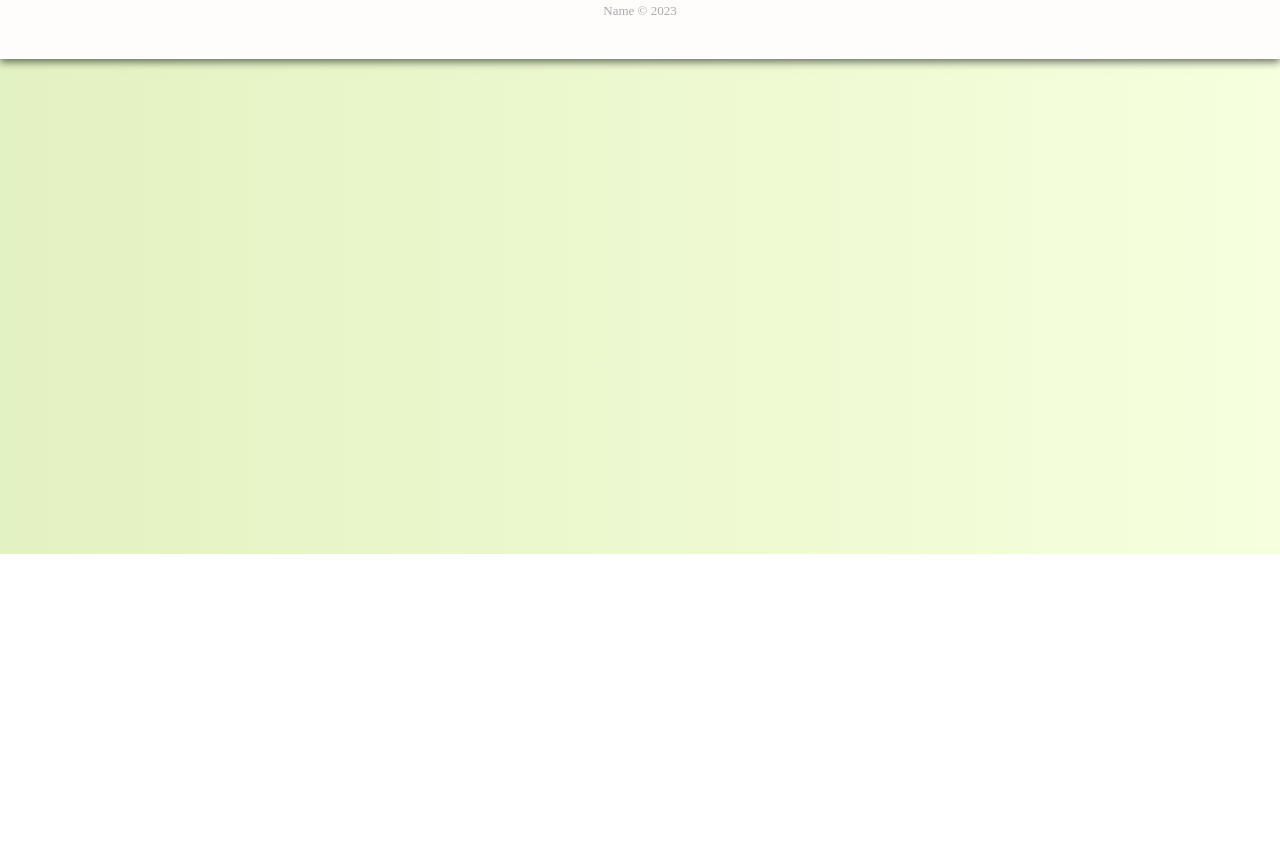
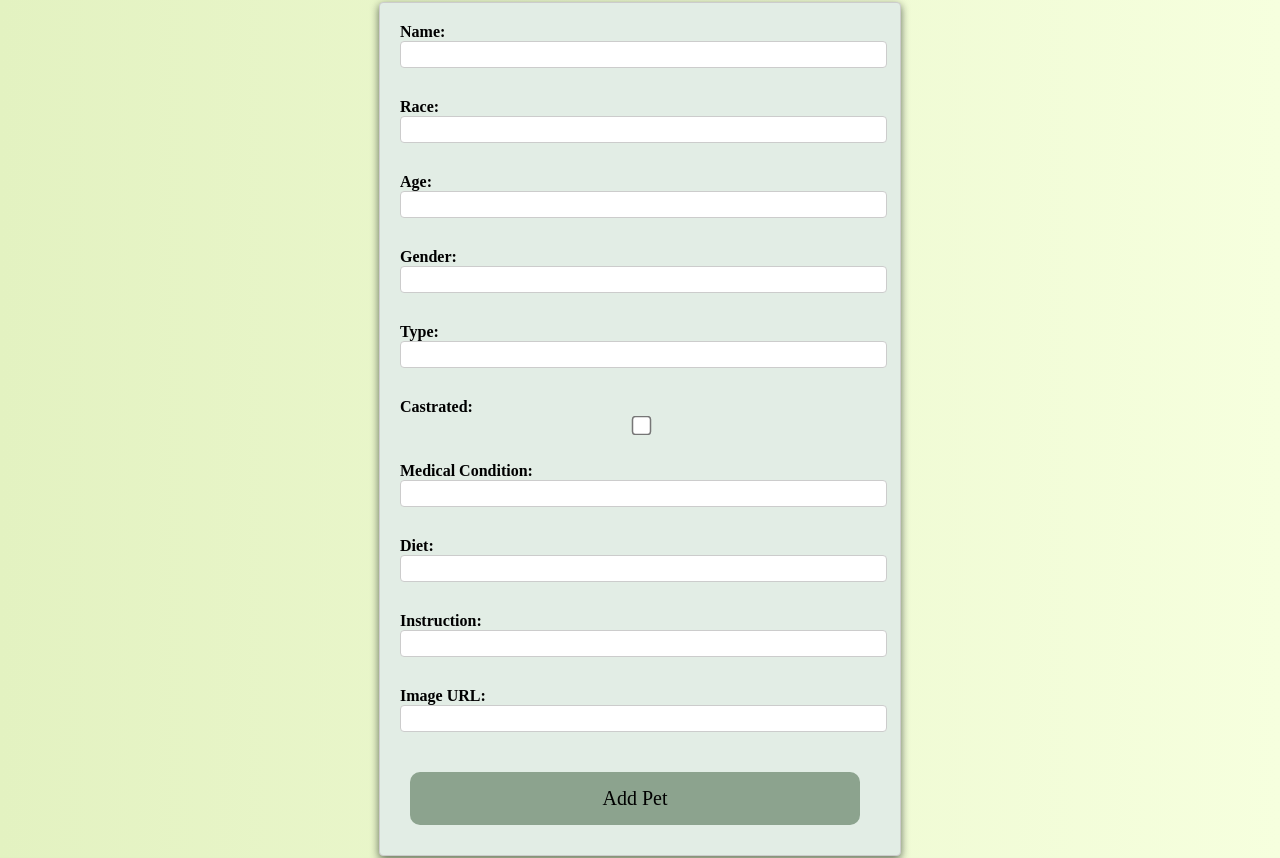
Before and after one commit to natko22/pet-project-frontend, a React (Create React App) app: page /addPet in a window 1280 px wide. Shown: the part 246-1104 px from the top of the page. Before the commit the page ends 800 px from the top, so only its background shows below. Built offline with nearby package versions, Linux system fonts and the light colour scheme.

Commit message:
add new pet page and some css

```diff
--- a/src/App.css
+++ b/src/App.css
@@ -414,41 +414,39 @@ textarea {
   background-color: #3a4d3c;
 }
 
-
 /* profilepage */
 
-.profileImg{
+.profileImg {
   border-radius: 50%;
   width: 100px;
 }
-.profilepage{
+.profilepage {
   display: flex;
   flex-direction: column;
   align-items: center;
   padding: 20px 100px;
-
 }
-.coloredHeart{
+.coloredHeart {
   width: 30px;
   filter: grayscale(0%);
 }
 
-.blackHeart{
+.blackHeart {
   width: 30px;
   filter: grayscale(100%);
 }
 
-.aboutme-box{
+.aboutme-box {
   display: flex;
   flex-direction: column;
   align-items: center;
 }
 
-.commenterImg{
+.commenterImg {
   width: 40px;
 }
 
-.each-review-box{
+.each-review-box {
   display: flex;
   justify-content: center;
   align-items: center;
@@ -457,7 +455,7 @@ textarea {
   box-sizing: border-box;
 }
 
-.review-box{
+.review-box {
   display: flex;
   background-color: #fffcfc;
   width: 800px;
@@ -466,31 +464,31 @@ textarea {
   border-radius: 5px;
   box-shadow: 0 3px 8px rgba(4, 15, 10, 0.601);
 }
-.review-box-h2{
+.review-box-h2 {
   text-align: center;
 }
 
-.each-review-box{
+.each-review-box {
   background-color: #e2ede5;
   padding: 20px;
   margin: 10px;
   box-shadow: 0 3px 8px rgba(4, 15, 10, 0.601);
 }
 
-.each-review-box p{
-  margin:10px;
+.each-review-box p {
+  margin: 10px;
 }
-.each-review-box h3{
-  margin:2px;
+.each-review-box h3 {
+  margin: 2px;
 }
 
-.pet-img{
+.pet-img {
   width: 40px;
   margin-bottom: 10px;
   border-radius: 50%;
 }
 
-.each-pet-box{
+.each-pet-box {
   display: flex;
   justify-content: center;
   align-items: center;
@@ -498,7 +496,7 @@ textarea {
   width: 180px;
 }
 
-.pet-box{
+.pet-box {
   display: flex;
   background-color: #fffcfc;
   width: 800px;
@@ -507,11 +505,11 @@ textarea {
   border-radius: 5px;
   box-shadow: 0 3px 8px rgba(4, 15, 10, 0.601);
 }
-.pet-box-h2{
+.pet-box-h2 {
   text-align: center;
 }
 
-.each-pet-box{
+.each-pet-box {
   box-sizing: border-box;
   background-color: #e2ede5;
   padding: 20px;
@@ -519,16 +517,15 @@ textarea {
   box-shadow: 0 3px 8px rgba(4, 15, 10, 0.601);
 }
 
-
-.each-pet-box h3{
-margin: 5px;
+.each-pet-box h3 {
+  margin: 5px;
 }
 
-.pet-link{
+.pet-link {
   text-decoration: none;
   color: #000000;
 }
-.contact-box a{
+.contact-box a {
   width: 100%;
   padding: 15px;
   margin: 20px;
@@ -542,26 +539,75 @@ margin: 5px;
   text-align: center;
   text-decoration: none;
 }
-.contact-box{
+.contact-box {
   margin: 50px 0;
   width: 840px;
   display: flex;
   justify-content: space-evenly;
 }
-.contact-btns{
+.contact-btns {
   display: flex;
   flex-direction: column;
   align-items: center;
   justify-content: space-evenly;
 }
 
-.contact-box div{
+.contact-box div {
   display: flex;
   align-items: center;
 }
 
-.calender{
+.calender {
   background-color: #ccc;
   width: 500px;
   height: 500px;
 }
+
+/* add new pet */
+
+.add-new-pet {
+  display: flex;
+  flex-direction: column;
+  align-items: center;
+  background-color: #e2ede5;
+  max-width: 500px;
+  margin: 100px auto;
+  padding: 20px;
+  border-radius: 5px;
+  box-shadow: 0 3px 8px rgba(4, 15, 10, 0.601);
+}
+
+.add-new-pet,
+textarea,
+input {
+  width: 100%;
+  padding: 5px;
+  margin-bottom: 10px;
+  border: 1px solid #ccc;
+  border-radius: 4px;
+}
+
+.add-new-pet,
+label {
+  width: 95%;
+  display: block;
+  font-weight: bold;
+  padding: 10px;
+}
+
+.add-new-pet-checkbox {
+  transform: scale(1.5);
+}
+
+.add-new-pet-btn {
+  width: 90%;
+  padding: 15px;
+  margin: 20px;
+  background-color: #8ca38e;
+  color: #000000;
+  font-size: 20px;
+  font-family: "Times New Roman", Times, serif;
+  border: none;
+  border-radius: 10px;
+  cursor: pointer;
+}
--- a/src/App.js
+++ b/src/App.js
@@ -9,6 +9,7 @@ import Navbar from "./components/Navbar";
 import Footer from "./components/Footer";
 import EditProfile from "./components/EditProfile";
 import PetProfilePage from "./pages/PetProfilePage";
+import AddPet from "./pages/AddNewPetPage";
 
 function App() {
   return (
@@ -19,8 +20,9 @@ function App() {
         <Route path="/signup" element={<SignupPage />} />
         <Route path="/login" element={<LoginPage />} />
         <Route path="/profile/:userId" element={<ProfilePage />} />
-        <Route path="/petProfile/:petId" element={<PetProfilePage/>} />
         <Route path="/edit/:userId" element={<EditProfile />} />
+        <Route path="/petProfile/:petId" element={<PetProfilePage />} />
+        <Route path="/addPet" element={<AddPet />} />
       </Routes>
       <Footer />
     </div>
--- /dev/null
+++ b/src/pages/AddNewPetPage.jsx
@@ -0,0 +1,134 @@
+import React, { useState } from "react";
+import axios from "axios";
+
+function AddPet() {
+  const [name, setName] = useState("");
+  const [race, setRace] = useState("");
+  const [age, setAge] = useState("");
+  const [gender, setGender] = useState("");
+  const [type, setType] = useState("");
+  const [castrated, setCastrated] = useState(false);
+  const [medicalCondition, setMedicalCondition] = useState("");
+  const [diet, setDiet] = useState("");
+  const [instruction, setInstruction] = useState("");
+  const [img, setImg] = useState("");
+
+  const handleSubmit = async (e) => {
+    e.preventDefault();
+
+    const newPet = {
+      name,
+      race,
+      age,
+      gender,
+      type,
+      castrated,
+      medicalCondition,
+      diet,
+      instruction,
+      img,
+    };
+
+    try {
+      const response = await axios.post("/api/pets", newPet);
+      console.log(response.data);
+      // navigate to pet profile
+    } catch (error) {
+      console.error(error);
+    }
+  };
+
+  return (
+    <div>
+      <h1>Add a New Pet</h1>
+      <form onSubmit={handleSubmit} className="add-new-pet">
+        <label>
+          Name:
+          <input
+            type="text"
+            value={name}
+            onChange={(e) => setName(e.target.value)}
+          />
+        </label>
+        <label>
+          Race:
+          <input
+            type="text"
+            value={race}
+            onChange={(e) => setRace(e.target.value)}
+          />
+        </label>
+        <label>
+          Age:
+          <input
+            type="number"
+            value={age}
+            onChange={(e) => setAge(e.target.value)}
+          />
+        </label>
+        <label>
+          Gender:
+          <input
+            type="text"
+            value={gender}
+            onChange={(e) => setGender(e.target.value)}
+          />
+        </label>
+        <label>
+          Type:
+          <input
+            type="text"
+            value={type}
+            onChange={(e) => setType(e.target.value)}
+          />
+        </label>
+        <label>
+          Castrated:
+          <input
+            className="add-new-pet-checkbox"
+            type="checkbox"
+            checked={castrated}
+            onChange={(e) => setCastrated(e.target.checked)}
+          />
+        </label>
+        <label>
+          Medical Condition:
+          <input
+            type="text"
+            value={medicalCondition}
+            onChange={(e) => setMedicalCondition(e.target.value)}
+          />
+        </label>
+        <label>
+          Diet:
+          <input
+            type="text"
+            value={diet}
+            onChange={(e) => setDiet(e.target.value)}
+          />
+        </label>
+        <label>
+          Instruction:
+          <input
+            type="text"
+            value={instruction}
+            onChange={(e) => setInstruction(e.target.value)}
+          />
+        </label>
+        <label>
+          Image URL:
+          <input
+            type="text"
+            value={img}
+            onChange={(e) => setImg(e.target.value)}
+          />
+        </label>
+        <button type="submit" className="add-new-pet-btn">
+          Add Pet
+        </button>
+      </form>
+    </div>
+  );
+}
+
+export default AddPet;
```
